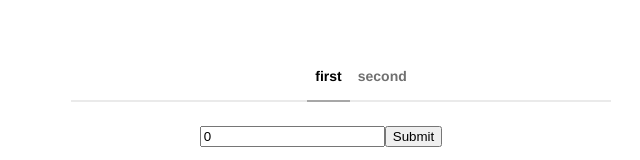
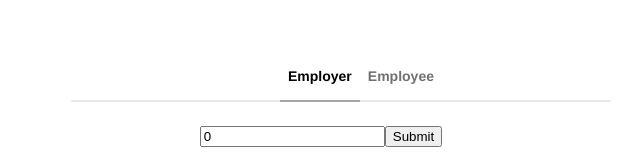
Before and after one commit to aneeshjk25/negotiation-app, a Vue app: page / in a window 1280 px wide. Shown: the top 160 px of the page, without its empty margins (319-959 px from the left). Built offline with nearby package versions, Linux system fonts and the light colour scheme; what vue-js-modal, vue-resource would draw is missing.

Commit message:
add proper labels

```diff
--- a/package.json
+++ b/package.json
@@ -6,7 +6,8 @@
     "serve": "vue-cli-service serve",
     "build": "vue-cli-service build",
     "lint": "vue-cli-service lint",
-    "test:unit": "vue-cli-service test:unit"
+    "test:unit": "vue-cli-service test:unit",
+    "test:watch": "vue-cli-service test:unit --watch"
   },
   "dependencies": {
     "vue": "^2.6.6",
--- a/src/App.vue
+++ b/src/App.vue
@@ -1,11 +1,11 @@
 <template>
   <div id="app">
     <tabs>
-      <tab name="first" :selected="true">
-        <input-salary id="first" ref="first" @submit="addSalary($event, 'employeeMinimumPay')" v-if="!employeeMinimumPay"></input-salary>
+      <tab name="Employer" :selected="true">
+        <input-salary id="employer" ref="employer" @submit="addSalary($event, 'employerMaximumPay')" v-if="!employerMaximumPay"></input-salary>
       </tab>
-      <tab name="second">
-        <input-salary ref="second" @submit="addSalary($event, 'employerMaximumPay')" v-if="!employerMaximumPay"></input-salary>
+      <tab name="Employee">
+        <input-salary ref="employee" @submit="addSalary($event, 'employeeMinimumPay')" v-if="!employeeMinimumPay"></input-salary>
       </tab>
     </tabs>
   </div>
--- a/src/components/Dialog.vue
+++ b/src/components/Dialog.vue
@@ -1,7 +1,7 @@
 <template>
   <div>
     <strong>
-      <span v-if="success">Success</span>
+      <span v-if="isSuccess">Success</span>
       <span v-else>Failure</span>
     </strong>
     <p>Maximum offer was {{employerMaximumPay}}</p>
@@ -15,7 +15,7 @@ import { Component, Prop, Vue } from 'vue-property-decorator';
 @Component
 export default class Tab extends Vue {
   public temperature: string = '';
-  @Prop() public success?: boolean;
+  @Prop() public isSuccess?: boolean;
   @Prop() public employerMaximumPay?: number;
   @Prop() public employeeMinimumPay?: number;
   public mounted() {
```
Also changed, not shown: 1 other file (tests, documents, lock files or other folders).
